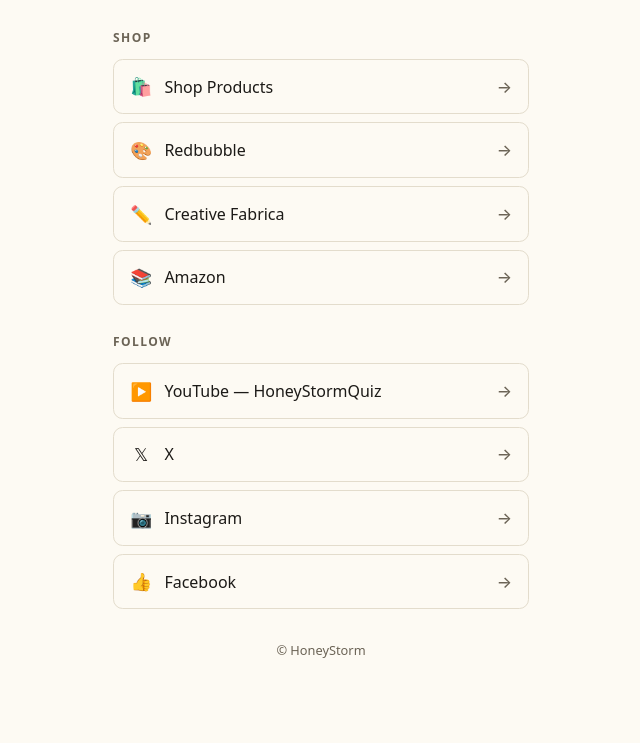
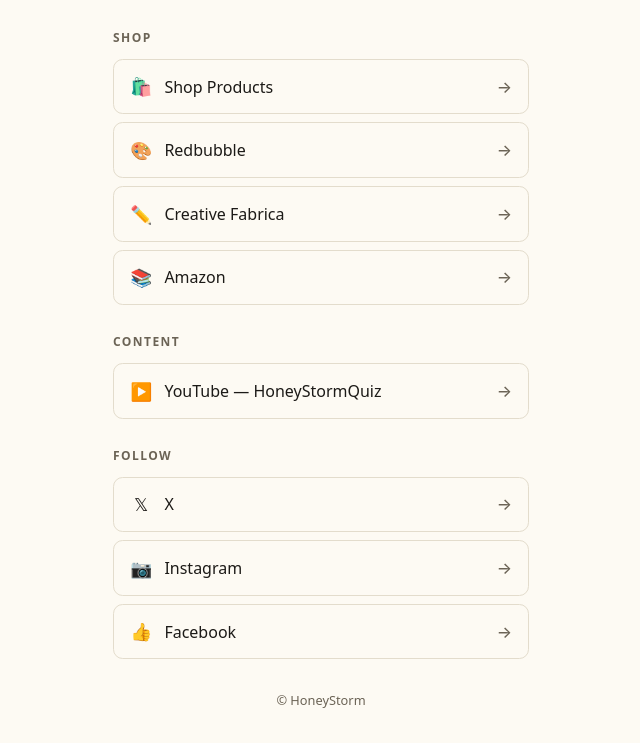
Before and after one commit to ptk-studio/honeystorm-www, a plain HTML site: page index.html in a window 1280 px wide. Shown: the part 110-853 px from the top of the page, without its empty margins (319-959 px from the left). Before the commit the page ends 803 px from the top, so only its background shows below. Drawn offline with Linux system fonts and the light colour scheme.

Commit message:
Move YouTube link into its own Content section
Co-Authored-By: Claude Opus 5 (1M context) <noreply@anthropic.com>

```diff
--- a/index.html
+++ b/index.html
@@ -115,13 +115,19 @@
     </section>
 
     <section>
-      <h2>Follow</h2>
+      <h2>Content</h2>
       <ul>
         <li>
           <a href="https://www.youtube.com/@HoneyStormQuiz/shorts" target="_blank" rel="noopener">
             <span class="icon">▶️</span> YouTube — HoneyStormQuiz <span class="arrow">→</span>
           </a>
         </li>
+      </ul>
+    </section>
+
+    <section>
+      <h2>Follow</h2>
+      <ul>
         <li>
           <a href="https://x.com/honeystormstore" target="_blank" rel="noopener">
             <span class="icon">𝕏</span> X <span class="arrow">→</span>
```
